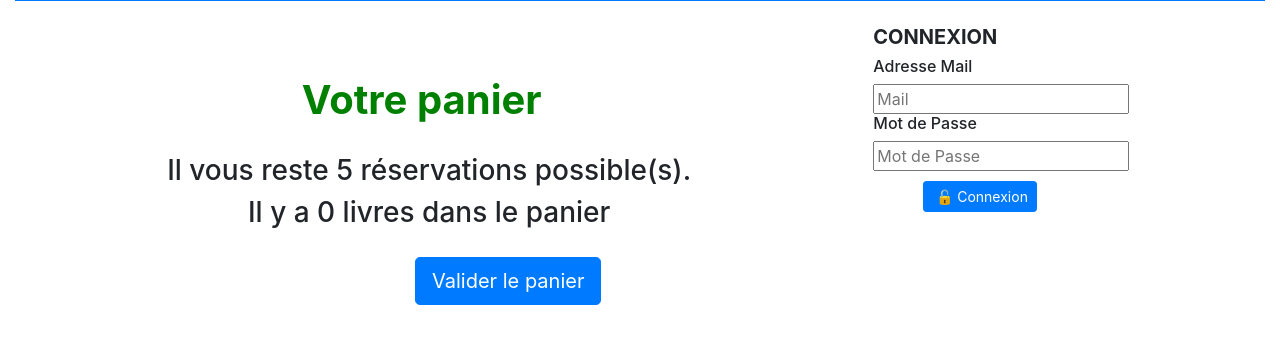
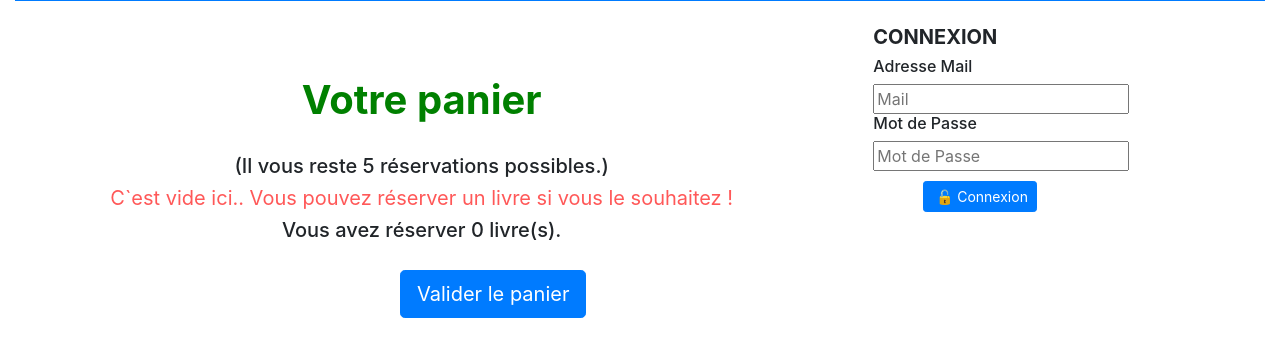
Before and after one commit to ahymery/projet-bibliodrive, a PHP site: page /projet-bibliodrive/panier.php in a window 1280 px wide. Shown: the part 224-581 px from the top of the page. Run offline with PHP 8.4, Linux system fonts and the light colour scheme; data comes from the database, SQL or seed files in the repository.

Commit message:
Mise à jour 19/01

```diff
--- a/panier.php
+++ b/panier.php
@@ -42,23 +42,58 @@
 
           $nb_livresempruntés = count($_SESSION['panier']);
           $nb_emprunts = (5 - $nb_livresempruntés);
-          echo '<h3 id="reste">Il vous reste ', $nb_emprunts ,' réservations possible(s).</h3>';
+          echo '<h5 id="reste">(Il vous reste ', $nb_emprunts ,' réservations possibles.)</h5>';
           for ($id =0 ;$id < $nb_livresempruntés; $id++){
             echo '<form method="POST">';
-            echo '<p id="contenupanier">', $enregistrement->nom ,' ', $enregistrement->prenom ,' - ', $_SESSION['panier'][$id] ,' (', $enregistrement->anneeparution ,')';
+            echo '<p id="contenupanier">', $_SESSION['panier'][$id];
             echo '<input type="submit" id="contenupanier" name="annuler" class="btn btn-primary btn-sm" value="Annuler la réservation">';
             echo '</form></p>';
+          } if ( empty($_SESSION['panier'])){
+            echo '<h5 id="vide">C`est vide ici.. Vous pouvez réserver un livre si vous le souhaitez !</h5>';
           }
-          echo '<h3 id="emprunts">Il y a ', $nb_livresempruntés ,' livres dans le panier<h3>';
+          echo '<h5  id="emprunts">Vous avez réserver ', $nb_livresempruntés ,' livre(s).</h5>';
           echo '<form method="POST">';
           echo '<input type="submit" name="valider" class="btn btn-primary btn-lg" value="Valider le panier">';
           echo '</form>';
         }
 
-         // Requête permettant d'ajouter le contenu du panier dans la table 'emprunter"
+         /* Requête permettant de supprimer un contenu du panier en cliquant
+            sur le bouton 'annuler'*/
+
+        if(isset($_POST['annuler'])){
+          unset($_SESSION['panier'][array_search($id, $_SESSION['panier'])]);
+          sort($_SESSION['panier']);
+          header("refresh: 0");
+        }
 
 
+           /* Requête permettant d'ajouter dans la base de données le contenu du panier en cliquant
+            sur le bouton 'valider le panier' */
 
+            if(isset($_POST['valider'])){
+                require_once('connexion.php');
+                $mel=$_SESSION['compte'];
+                $nolivre=$_REQUEST['nolivre'];
+                $dateemprunt = date("Y-m-d");
+
+                // Vérifie d'abord si le  existe dans la base de données
+                $stmt = $connexion->prepare("SELECT * FROM livre WHERE nolivre = :nolivre");
+                $stmt->bindValue(':nolivre', $nolivre, PDO::PARAM_STR);
+                $stmt->execute();
+                $nolivre = $stmt->fetch();
+
+                if ($nolivre) { // Requête pour ajouter les informations du livre dans la base de donnée SQL
+
+                  $stmt = $connexion->prepare("INSERT INTO emprunter(mel, nolivre, dateemprunt)
+                    VALUES (:");
+                  $stmt->bindValue(':mel', $mel, PDO::PARAM_STR);
+                  $stmt->bindValue(':dateemprunt', $dateemprunt, PDO::PARAM_STR);
+
+$stmt->bindValue(':noauteur', $noauteur, PDO::PARAM_STR);
+$stmt->execute();
+}
+
+}
      ?>
   </div>
   <div class="col-md-4">
--- a/rechercheparauteur.php
+++ b/rechercheparauteur.php
@@ -1,3 +1,4 @@
+<?php session_start(); ?>
 <!DOCTYPE html>
 <html lang="en">
 <head>
@@ -51,8 +52,7 @@
 </div>
 <div class="col-md-4">
   <?php
-  session_start();
-  include 'deconnexion.php';
+    include 'deconnexion.php';
    ?>
    </div>
   </body>
--- a/style.css
+++ b/style.css
@@ -166,3 +166,9 @@ h2{
  #contenupanier {
   margin-left: 300px;
 }
+
+#vide{
+  font-weight: 400;
+  text-align: center;
+  color: rgb(255, 88, 88);
+}
```
